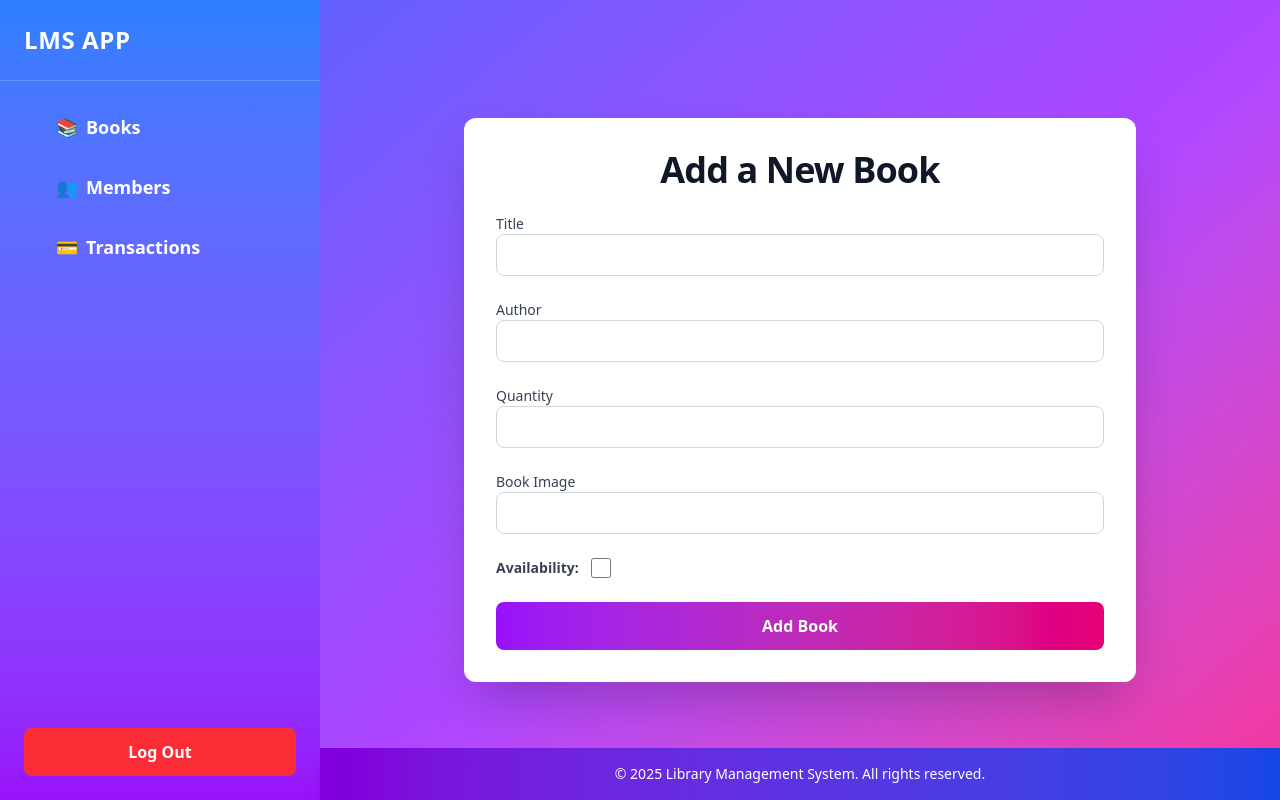
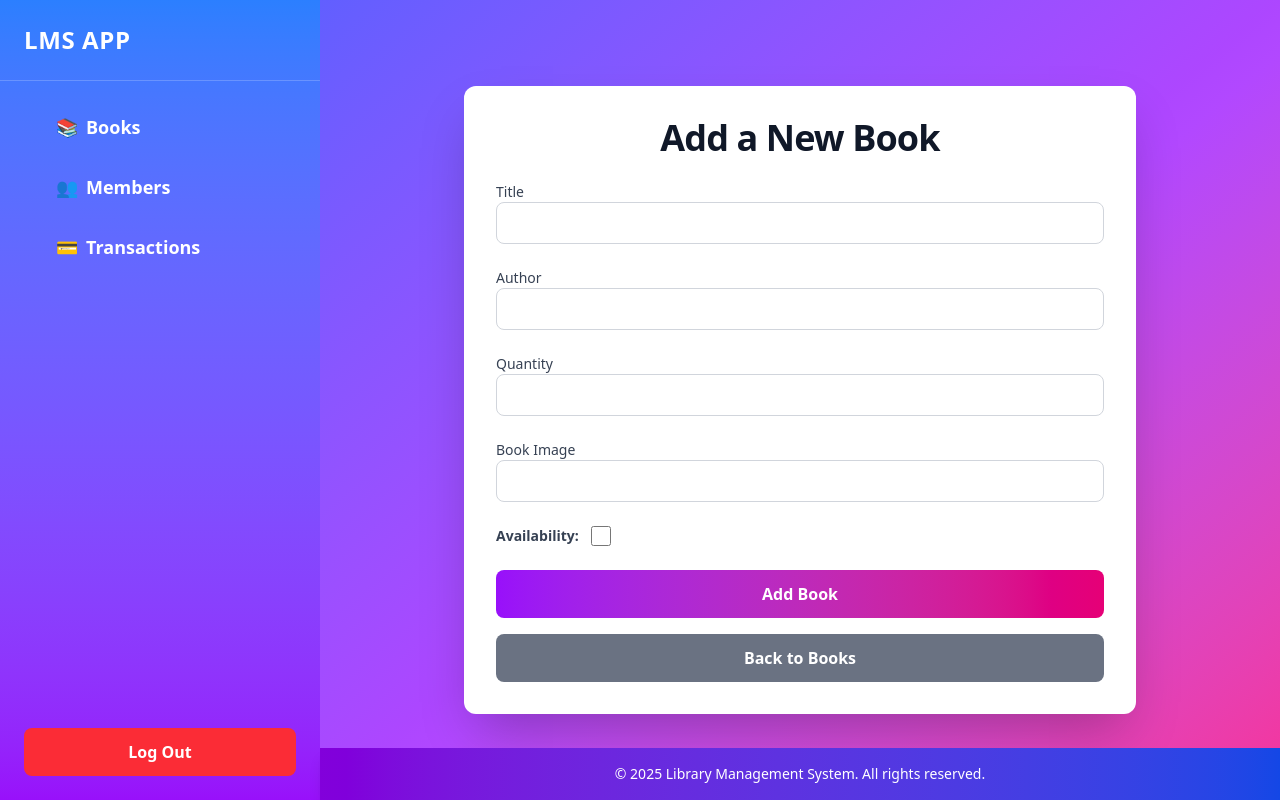
Before and after one commit to ksamrat224/LMS, a React (Vite) app in the folder Frontend/: page /add-book in a window 1280 px wide. Built offline with nearby package versions, Linux system fonts and the light colour scheme; sample sign-in values are in the browser's storage.

Commit message:
navigation from add book to books

```diff
--- a/Frontend/src/pages/AddBook.tsx
+++ b/Frontend/src/pages/AddBook.tsx
@@ -3,8 +3,10 @@ import Button from "../components/Button";
 import Input from "../components/Input";
 import { axiosInstance } from "../utils/axiosInterceptor";
 import { FormEvent } from "react";
+import { useNavigate } from "react-router";
 
 const AddBook = () => {
+  const navigate= useNavigate();
   const handleSubmit = async (e: FormEvent<HTMLFormElement>) => {
     e.preventDefault();
     const formData = new FormData(e.currentTarget);
@@ -31,6 +33,7 @@ const AddBook = () => {
         draggable: true,
         progress: undefined,
       });
+      navigate("/book"); // Redirect to the books page after successful addition
     } catch (err: any) {
       console.log(err);
       toast.error("Failed, Please try again", {
@@ -104,6 +107,14 @@ const AddBook = () => {
             bgColor="bg-gradient-to-r from-purple-600 to-pink-600 hover:from-purple-700 hover:to-pink-700 transition-all"
           />
         </form>
+        <div className="mt-4 text-center">
+          <Button
+            label="Back to Books"
+            type="button"
+            onClick={() => navigate("/book")}
+            bgColor="bg-gray-500 hover:bg-gray-600"
+          />
+        </div>
       </div>
     </div>
   );
```
